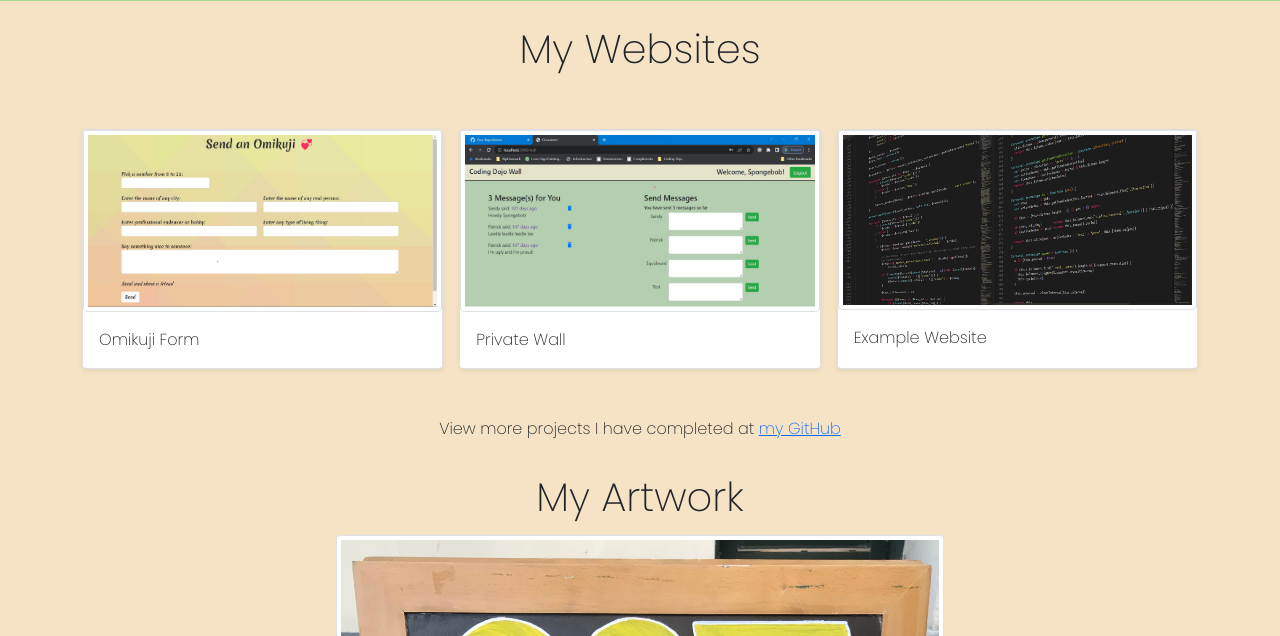
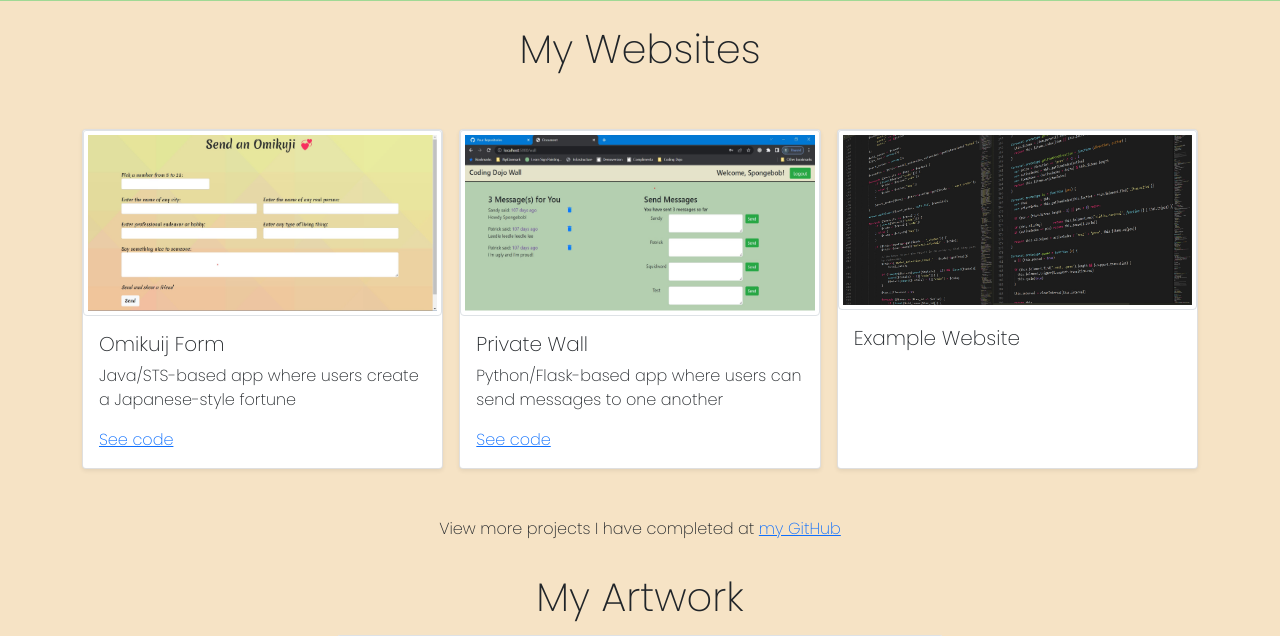
Before and after one commit to sdress/my-portfolio, a Django app: page /dashboard in a window 1280 px wide. Shown: the part 377-1013 px from the top of the page. Run offline with Django 4.2, Linux system fonts and the light colour scheme.

Commit message:
adding links to app cards

```diff
--- a/my_portfolio_project/templates/dashboard.html
+++ b/my_portfolio_project/templates/dashboard.html
@@ -39,28 +39,32 @@
         <div class="container">
             <div class="row row-cols-1 row-cols-sm-2 row-cols-md-3 g-3">
                 <div class="col">
-                    <div class="card shadow-sm" style="width: 100%; height: 240px;">
+                    <div class="card shadow-sm" style="width: 100%; height: 340px;">
                         <img src="{% static 'imgs/omikuji-form.jpg' %}" class="card-img-top img-thumbnail" alt="Screenshot of web form with gradient background" style="width: 100%; height: 200px">
                         <div class="card-body">
-                            <p class="card-text">Omikuji Form</p>
+                            <h5 class="card-title">Omikuij Form</h5>
+                            <p class="card-text">Java/STS-based app where users create a Japanese-style fortune</p>
+                            <a class="card-text" href="https://github.com/sdress/omikuji-form">See code</a>
                         </div>
                     </div>
                 </div>
 
                 <div class="col">
-                    <div class="card shadow-sm" style="width: 100%; height: 240px;">
+                    <div class="card shadow-sm" style="width: 100%; height: 340px;">
                         <img src="{% static 'imgs/private-wall.jpg' %}" class="card-img-top img-thumbnail" alt="Screenshot of web page with messages" style="width: 100%; height: 200px">
                         <div class="card-body">
-                            <p class="card-text">Private Wall</p>
+                            <h5 class="card-title">Private Wall</h5>
+                            <p class="card-text">Python/Flask-based app where users can send messages to one another</p>
+                            <a class="card-text" href="https://github.com/sdress/private-wall">See code</a>
                         </div>
                     </div>
                 </div>
 
                 <div class="col">
-                    <div class="card shadow-sm" style="width: 100%; height: 240px;">
+                    <div class="card shadow-sm" style="width: 100%; height: 340px;">
                         <img src="{% static 'imgs/pexels-code.jpg' %}" class="card-img-top img-thumbnail" alt="Stock image of computer screen showing code" style="width: 100%; height: 180px">
                         <div class="card-body">
-                            <p class="card-text">Example Website</p>
+                            <h5 class="card-title">Example Website</h5>
                         </div>
                     </div>
                 </div>
```
